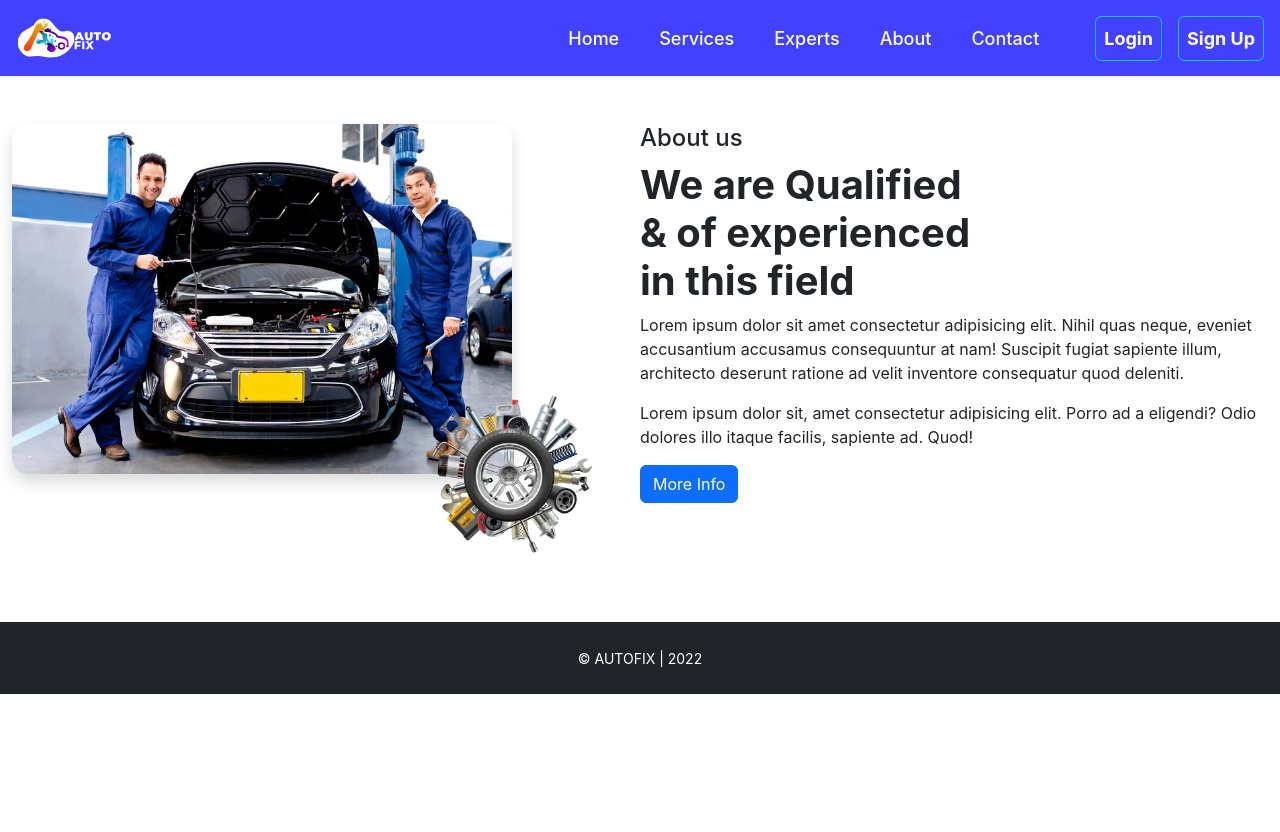
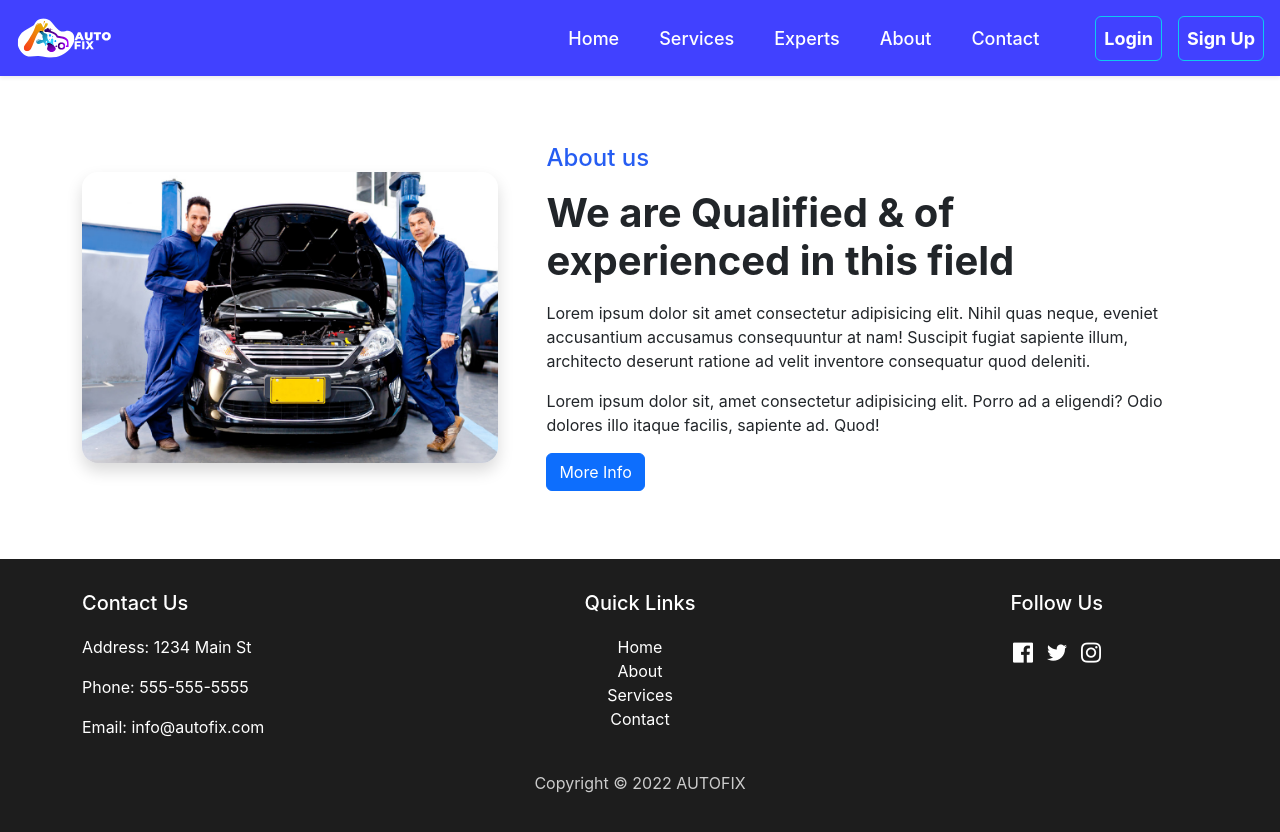
Before and after one commit to mamaruf04/AutoFix-reapir-service, a React (Create React App) app: page /about in a window 1280 px wide. Shown: the top 832 px of the page. Before the commit the page ends 800 px from the top, so only its background shows below. Built offline with nearby package versions, Linux system fonts and the light colour scheme; no server answers.

Commit message:
login components feature updated and footer added

```diff
--- a/src/Pages/About/About.js
+++ b/src/Pages/About/About.js
@@ -1,36 +1,35 @@
-import React from 'react';
+import React from "react";
 import aboutUsImg from "../../assets/about-us.png";
-import instrument from '../../assets/repair-instrument.png';
 
 const About = () => {
   return (
     <div
-        style={{ height: "450px" }}
-        className=" container-xxl d-flex justify-content-between align-items-start gap-5 my-5"
+      // style={{ height: "80vh" }}
+      className=" container-xl d-flex flex-wrap flex-md-nowrap justify-content-between align-items-center gap-5 my-5 h-full"
     >
-        <div className="position-relative">
-          <img className="rounded-4 shadow" src={aboutUsImg} alt="" />
+      <div className="w-100">
         <img
-            width={"160px"}
-            className="position-absolute top-100 start-100 translate-middle"
-            src={instrument}
+          className="rounded-4 shadow my-md-5 flex-wrap img-fluid"
+          src={aboutUsImg}
           alt=""
         />
       </div>
-        <div className="w-50">
-          <h4>About us</h4>
-          <h3 className="fs-1 fw-bold">
-            We are Qualified <br /> & of experienced <br />
-            in this field
-          </h3>
+      <div>
+        <h4 style={{ color: "#265df2" }}>About us</h4>
+        <h1 className="fw-bold my-3">
+          We are Qualified & of experienced in this field
+        </h1>
         <p>
           Lorem ipsum dolor sit amet consectetur adipisicing elit. Nihil quas
           neque, eveniet accusantium accusamus consequuntur at nam! Suscipit
-            fugiat sapiente illum, architecto deserunt ratione ad velit
-            inventore consequatur quod deleniti.
+          fugiat sapiente illum, architecto deserunt ratione ad velit inventore
+          consequatur quod deleniti.
         </p>
-          <p>Lorem ipsum dolor sit, amet consectetur adipisicing elit. Porro ad a eligendi? Odio dolores illo itaque facilis, sapiente ad. Quod!</p>
-          <button type="button" class="btn btn-primary">
+        <p>
+          Lorem ipsum dolor sit, amet consectetur adipisicing elit. Porro ad a
+          eligendi? Odio dolores illo itaque facilis, sapiente ad. Quod!
+        </p>
+        <button type="button" className="btn btn-primary">
           More Info
         </button>
       </div>
--- a/src/Pages/Home/Experts/Experts.js
+++ b/src/Pages/Home/Experts/Experts.js
@@ -13,7 +13,17 @@ const Experts = () => {
     },[])
     return (
       <>
-      <h1 className='text-center fw-bold mt-5'>Our Experts</h1>
+        <h4
+          className="text-center"
+          style={{ color: "#265df2", marginTop: "60px" }}
+        >
+          Experts
+        </h4>
+        <h1 className="text-center fw-bold ">Our Experts</h1>
+        <p className="text-center px-2 mx-auto text-muted">
+          Lorem ipsum dolor sit amet consectetur adipisicing elit. Alias,
+          reprehenderit quasi facilis.
+        </p>
         <div className="expert-list">
           {experts.map((expert) => (
             <Expert key={expert.id} expert={expert}></Expert>
--- a/src/Pages/Home/Service/Service.js
+++ b/src/Pages/Home/Service/Service.js
@@ -15,7 +15,7 @@ const navigateServiceDetail = (id) => {
       <div className="card">
         <img src={image} alt={name} />
         <h2 className="card-title">{name}</h2>
-        <p className="card-description">{description.slice(0, 35)}..</p>
+        <p className="card-description">{description.slice(0, 30)}..</p>
         <p className="card-price">Price: ${price}</p>
         <button onClick={() => navigateServiceDetail(id)} className="book-button">
           Book Now
--- a/src/Pages/Home/Services/Services.js
+++ b/src/Pages/Home/Services/Services.js
@@ -12,8 +12,12 @@ const Services = () => {
     },[])
 
     return (
-      <div>
-        <h1 className='text-center mt-5 fw-bold'>Our Services</h1>
+      <div className="">
+        <h4 className="text-center" style={{ color: "#265df2", marginTop: "60px" }}>
+          Services
+        </h4>
+        <h1 className="text-center fw-bold">Our Service Area</h1>
+        <p className='text-center px-2 mx-auto text-muted'>Lorem ipsum dolor sit amet consectetur adipisicing elit. Alias, reprehenderit quasi facilis.</p>
         <div className="card-container">
           {services.map((service) => (
             <Service key={service.id} service={service}></Service>
--- a/src/Pages/Login/Login/Login.js
+++ b/src/Pages/Login/Login/Login.js
@@ -6,6 +6,7 @@ import {
 } from "react-firebase-hooks/auth";
 import { toast, Toaster } from "react-hot-toast";
 import { Link, useLocation, useNavigate } from "react-router-dom";
+import loginImg from "../../../assets/login-img.svg";
 import auth from "../../../firebase.init";
 import Loading from "../../Shared/Loading/Loading";
 import "../accountShared.css";
@@ -52,7 +53,8 @@ const Login = () => {
   // }
   return (
     <>
-      <div className="account-section">
+      <div className="account-section d-flex align-items-center justify-content-evenly my-5 flex-wrap">
+        <img  className="w-50 img-fluid" src={loginImg} alt="" />
         <div className="account-container">
           <div className="forms">
             <div className="form login">
--- a/src/Pages/Login/Register.js
+++ b/src/Pages/Login/Register.js
@@ -4,6 +4,7 @@ import {
   useUpdateProfile
 } from "react-firebase-hooks/auth";
 import { Link, useLocation, useNavigate } from "react-router-dom";
+import loginImg from "../../assets/login-img.svg";
 import auth from "../../firebase.init";
 import Loading from "../Shared/Loading/Loading";
 import "./accountShared.css";
@@ -49,7 +50,8 @@ const Register = () => {
   }, [displayName, loading, updateProfile]);
 
   return (
-    <div className="account-section">
+    <div className="account-section  d-flex align-items-center justify-content-evenly my-5 flex-wrap">
+      <img className="w-50 img-fluid" src={loginImg} alt="" />
       <div className="account-container">
         <div className="forms">
           <div className="form signup">
--- a/src/Pages/Login/accountShared.css
+++ b/src/Pages/Login/accountShared.css
@@ -2,13 +2,6 @@
 
 .account-section {
   font-family: "Poppins", sans-serif;
-  height: 750px;
-  display: flex;
-  align-items: center;
-  justify-content: center;
-  /* background-color: #4070f4; */
-  /* background-color: #c9d8ff; */
-  background: linear-gradient(135deg, #c3e7ff, #ebc3fb);
 }
 
 .account-container {
--- a/src/Pages/Shared/Footer/Footer.css
+++ b/src/Pages/Shared/Footer/Footer.css
@@ -0,0 +1,32 @@
+footer {
+  background-color: rgb(29, 29, 29);
+  color: #fff;
+  padding: 2em 0;
+}
+footer h5 {
+  color: #fff;
+  margin-bottom: 1em;
+}
+footer a {
+  color: #fff;
+}
+footer a:hover {
+  color: #ccc;
+}
+.social-list {
+  list-style: none;
+  padding: 0;
+  margin: 0;
+  display: flex;
+  gap: 10px;
+  align-items: center;
+}
+.social-list li a {
+  font-size: 1.5em;
+  color: #fff;
+}
+.copyright {
+  text-align: center;
+  margin-top: 1em;
+  color: #ccc;
+}
--- a/src/Pages/Shared/Footer/Footer.js
+++ b/src/Pages/Shared/Footer/Footer.js
@@ -1,11 +1,72 @@
-import React from 'react';
+import React from "react";
+import { Link } from "react-router-dom";
+import "./Footer.css";
 
 const Footer = () => {
-    return (
-      <footer className="text-center p-4 bg-dark text-white">
-        <small>&copy; AUTOFIX | {new Date().getFullYear()} </small>
-      </footer>
-    );
+  return (
+    // <footer className="text-center p-5 bg-dark text-white ">
+    //   <small>&copy; AUTOFIX | {new Date().getFullYear()} </small>
+    // </footer>
+    <footer>
+      <div className="container">
+        <div className="row">
+          <div className="col-md-4 col-7">
+            <h5>Contact Us</h5>
+            <p>Address: 1234 Main St</p>
+            <p>Phone: 555-555-5555</p>
+            <p>Email: info@autofix.com</p>
+          </div>
+          <div className="col-md-4 col-4">
+            <div className="d-flex flex-column align-items-center justify-content-center text-decoration-none">
+              <h5>Quick Links</h5>
+              <Link className="text-decoration-none" to="#">
+                Home
+              </Link>
+
+              <Link className="text-decoration-none" to="/about">
+                About
+              </Link>
+
+              <Link className="text-decoration-none" to="/services">
+                Services
+              </Link>
+
+              <Link className="text-decoration-none" to="/contact">
+                Contact
+              </Link>
+            </div>
+          </div>
+          <div className="col-md-3 text-md-end text-center">
+            <h5>Follow Us</h5>
+            <ul className="social-list justify-content-center justify-content-md-end">
+              <li>
+                <a href="facebook.com">
+                  <i className="uil uil-facebook icon"></i>
+                </a>
+              </li>
+              <li>
+                <a href="twitter.com">
+                  <i className=" uil uil-twitter icon"></i>
+                </a>
+              </li>
+              <li>
+                <a href="instagram.com">
+                  <i className="uil uil-instagram icon"></i>
+                </a>
+              </li>
+            </ul>
+          </div>
+        </div>
+        <div className="row">
+          <div className="col-md-12">
+            <p className="copyright">
+              Copyright © {new Date().getFullYear()} AUTOFIX
+            </p>
+          </div>
+        </div>
+      </div>
+    </footer>
+  );
 };
 
 export default Footer;
```
Also changed, not shown: src/assets/login-img.svg (added). Lines whose indentation alone changed are shown as unchanged.
